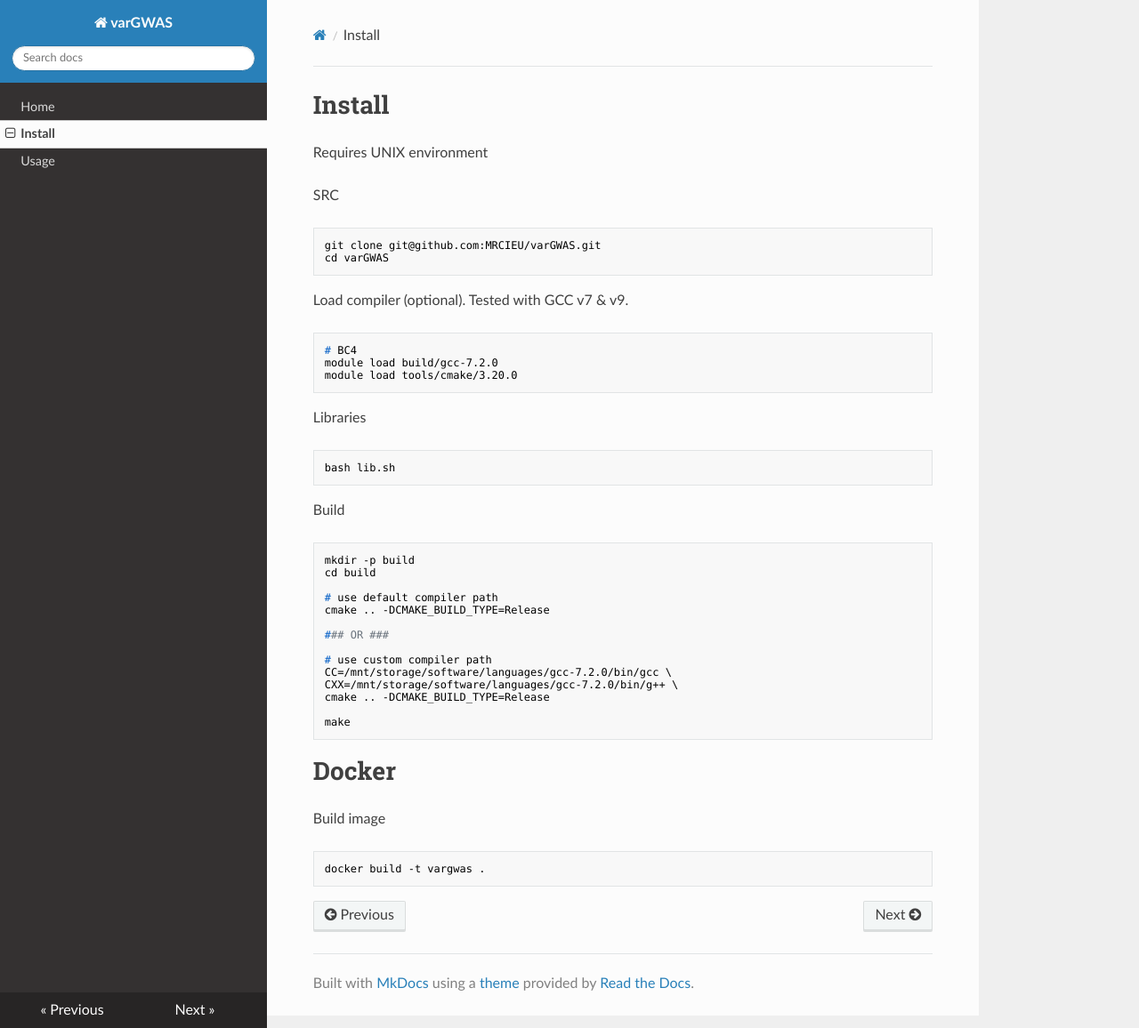
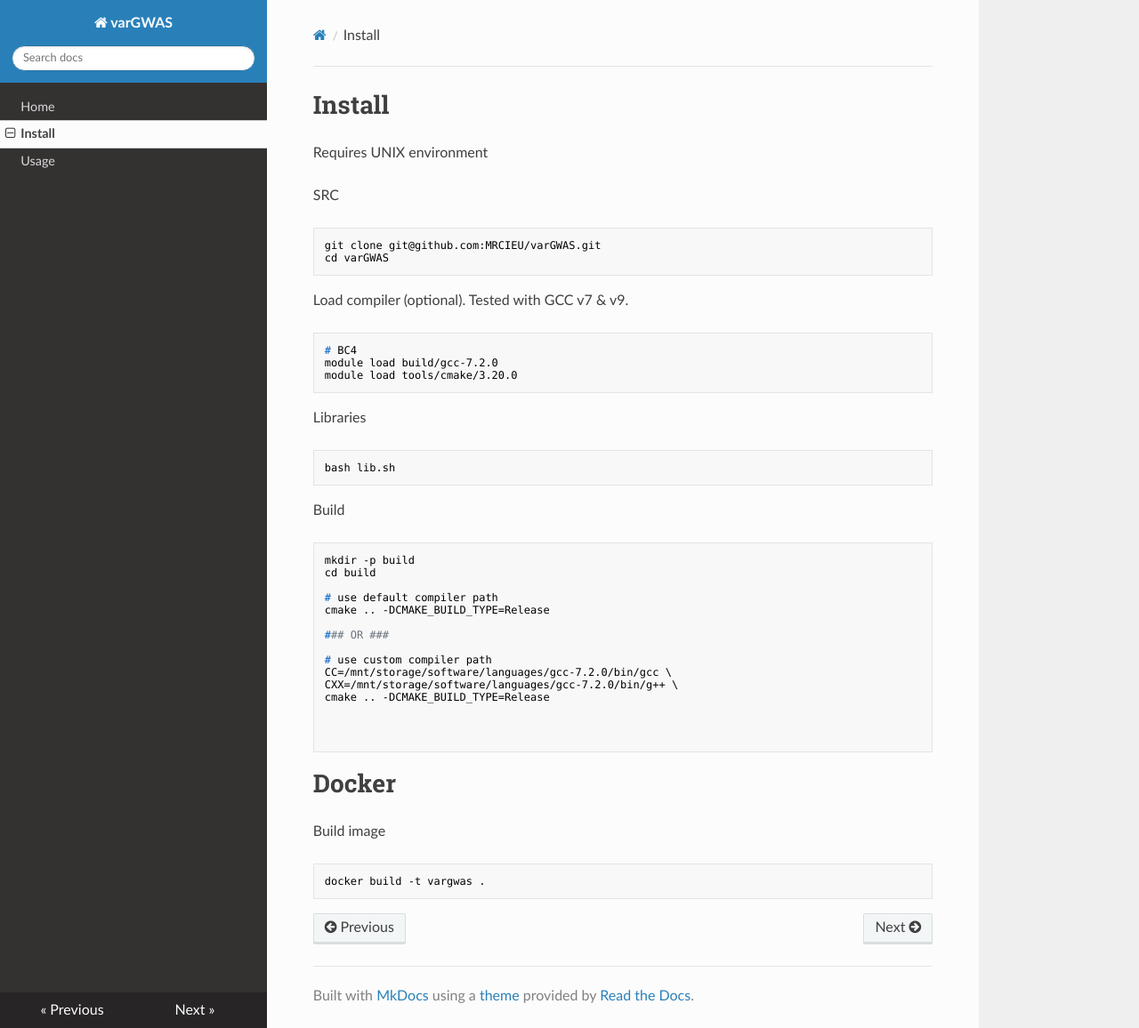
Before and after one commit to MRCIEU/varGWAS, an MkDocs documentation site: the page built from mkdocs/install.md, in a window 1280 px wide and 1156 px high. Shown: the whole window at 89% size. Built offline with MkDocs 1.6.1, drawn with Linux system fonts in a browser that asks for light colours; nearby versions of some CDN libraries.

Commit message:
added sim5

````diff
--- a/mkdocs/install.md
+++ b/mkdocs/install.md
@@ -39,7 +39,8 @@ CC=/mnt/storage/software/languages/gcc-7.2.0/bin/gcc \
 CXX=/mnt/storage/software/languages/gcc-7.2.0/bin/g++ \
 cmake .. -DCMAKE_BUILD_TYPE=Release
 
-make
+
+
 ```
 
 # Docker
````
Also changed, not shown: sim/README.md (+6 -0 lines), 3 other files.
